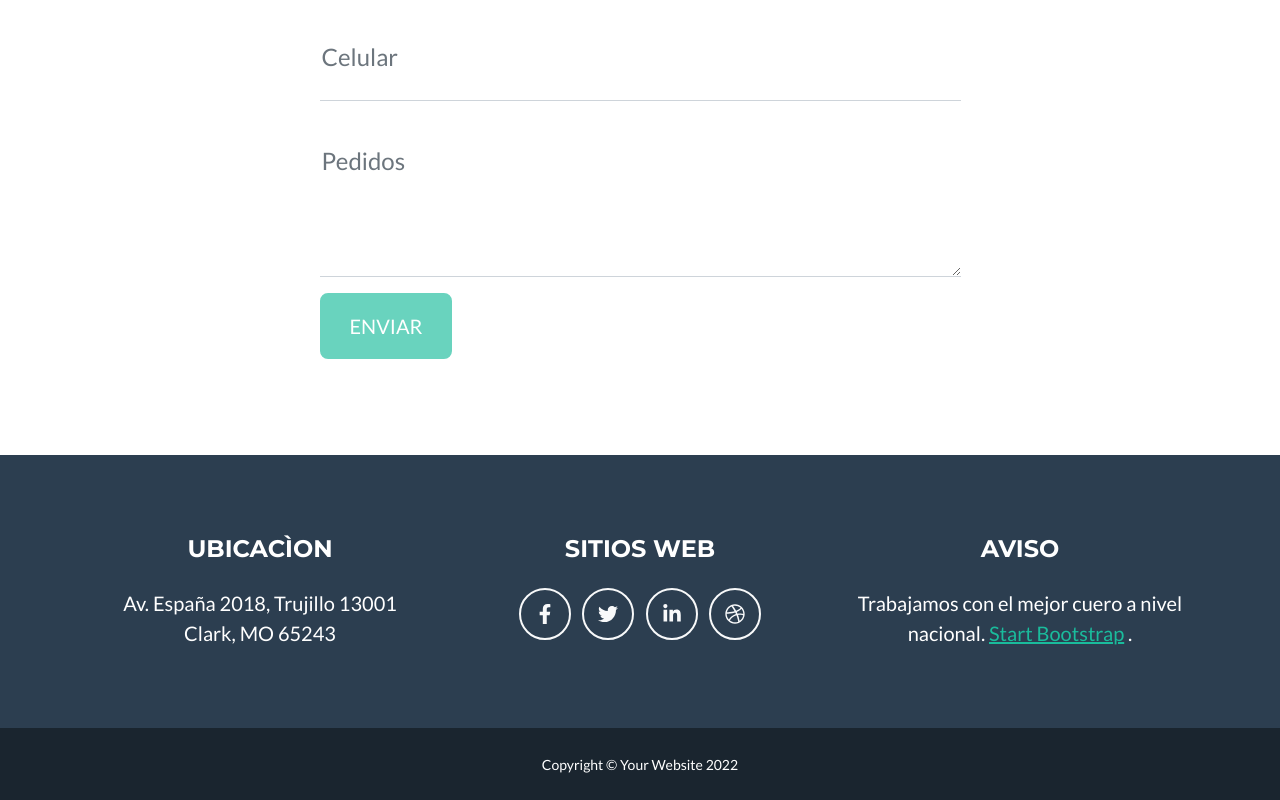
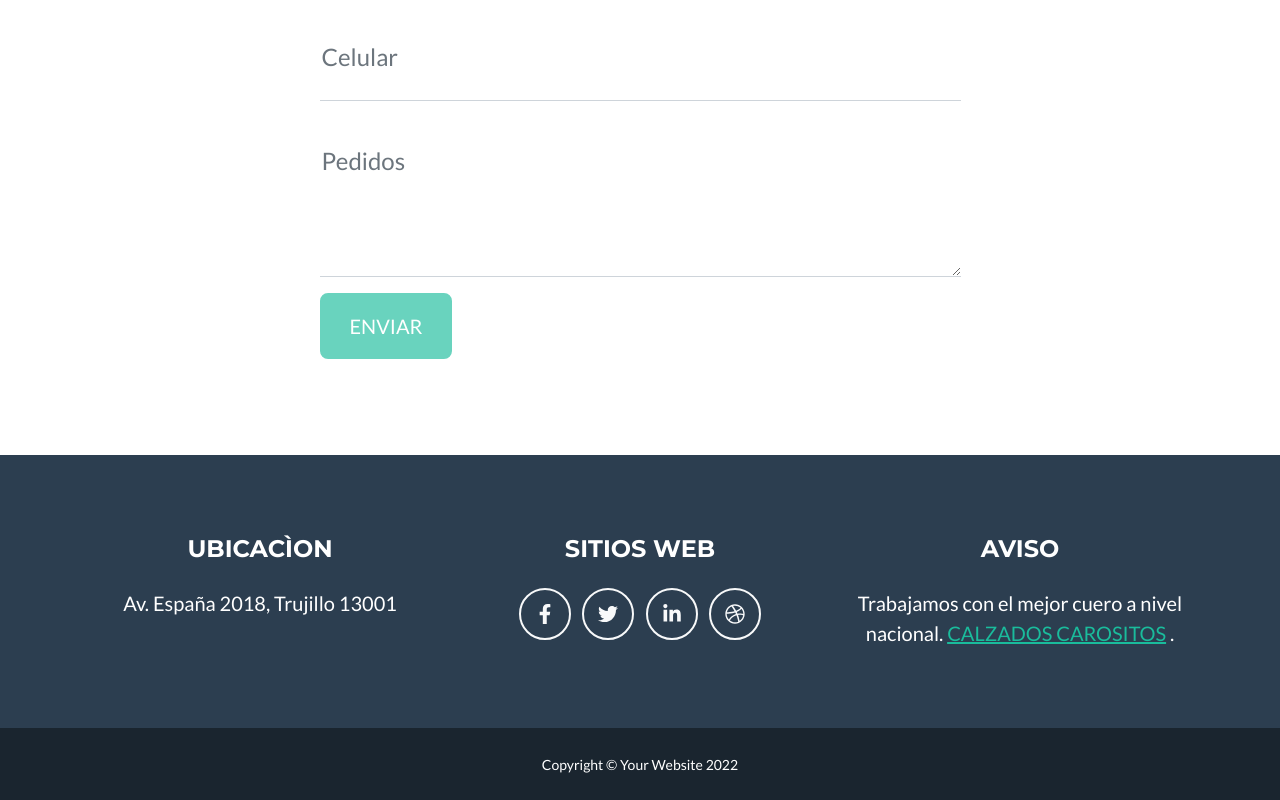
Before and after one commit to KarenMora19/CALZADOS-CAROSITOS, a plain HTML site: page index.html in a window 1280 px wide. Shown: the part 2520-3320 px from the top of the page. Drawn offline with nearby package versions, Linux system fonts and the light colour scheme.

Commit message:
Update index.html

```diff
--- a/index.html
+++ b/index.html
@@ -227,7 +227,7 @@
                         <p class="lead mb-0">
                             Av. España 2018, Trujillo 13001
                             <br />
-                            Clark, MO 65243
+
                         </p>
                     </div>
                     <!-- Footer Social Icons-->
@@ -243,7 +243,7 @@
                         <h4 class="text-uppercase mb-4">AVISO</h4>
                         <p class="lead mb-0">
                             Trabajamos con el mejor cuero a nivel nacional.
-                            <a href="http://startbootstrap.com">Start Bootstrap</a>
+                            <a href="http://startbootstrap.com">CALZADOS CAROSITOS</a>
                             .
                         </p>
                     </div>
```
